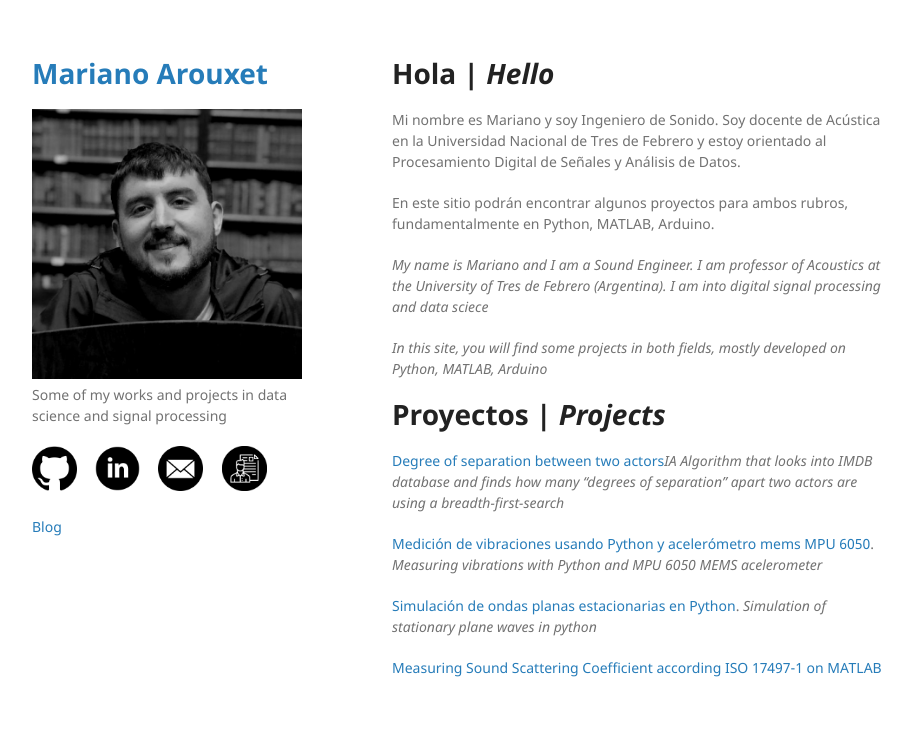
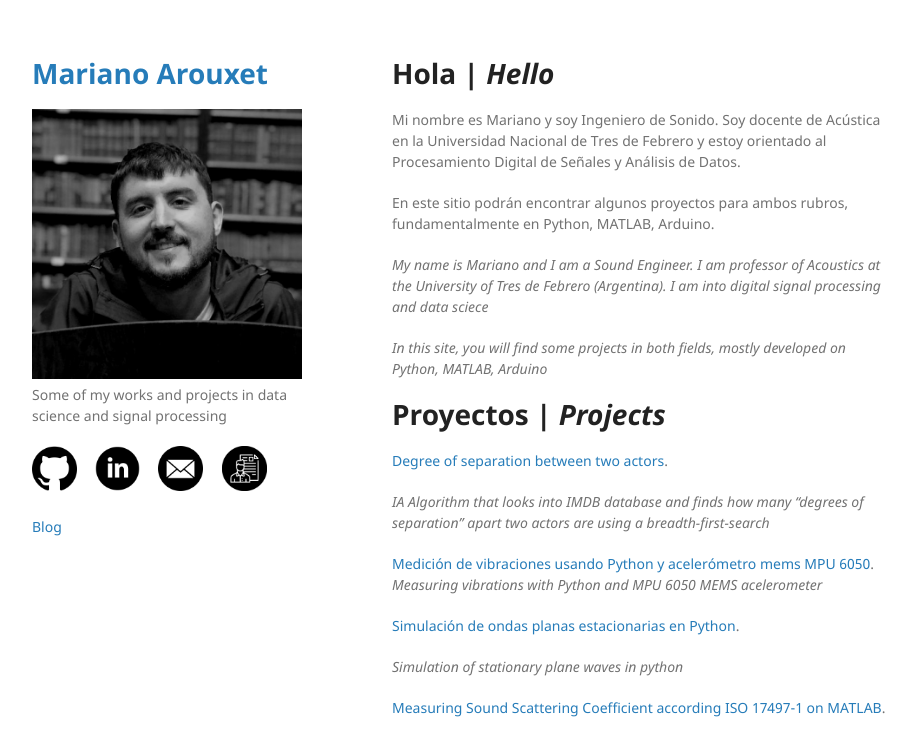
Before and after one commit to Marouxet/marouxet.github.io, a Jekyll site: the page built from index.md, in a window 1280 px wide. Shown: the top 756 px of the page, without its empty margins (178-1094 px from the left). Built offline with Jekyll 4.4.1, drawn with Linux system fonts in a browser that asks for light colours; our own code applies the rules of GitHub Pages for plain Markdown files.

```diff
--- a/index.md
+++ b/index.md
@@ -13,7 +13,9 @@ _In this site, you will find some projects in both fields, mostly developed on P
 
 # Proyectos | _Projects_
 
-[Degree of separation between two actors](http://marouxet.github.io/cs50-degree)_IA Algorithm that looks into IMDB database and finds how many “degrees of separation” apart two actors are using a breadth-first-search_
+[Degree of separation between two actors](http://marouxet.github.io/cs50-degree).
+
+_IA Algorithm that looks into IMDB database and finds how many “degrees of separation” apart two actors are using a breadth-first-search_
 
 [Medición de vibraciones usando Python y acelerómetro mems MPU 6050](http://marouxet.github.io/vibPythonMPU).
 _Measuring vibrations with Python and MPU 6050 MEMS acelerometer_
@@ -21,8 +23,9 @@ _Measuring vibrations with Python and MPU 6050 MEMS acelerometer_
 
 
 [Simulación de ondas planas estacionarias en Python](http://marouxet.github.io/estacionarias).
+
 _Simulation of stationary plane waves in python_
 
 
 
-[Measuring Sound Scattering Coefficient according ISO 17497-1 on MATLAB](http://marouxet.github.io/tesis)
+[Measuring Sound Scattering Coefficient according ISO 17497-1 on MATLAB](http://marouxet.github.io/tesis).
```
Also changed, not shown: cs50-degree.md (+5 -2 lines).
